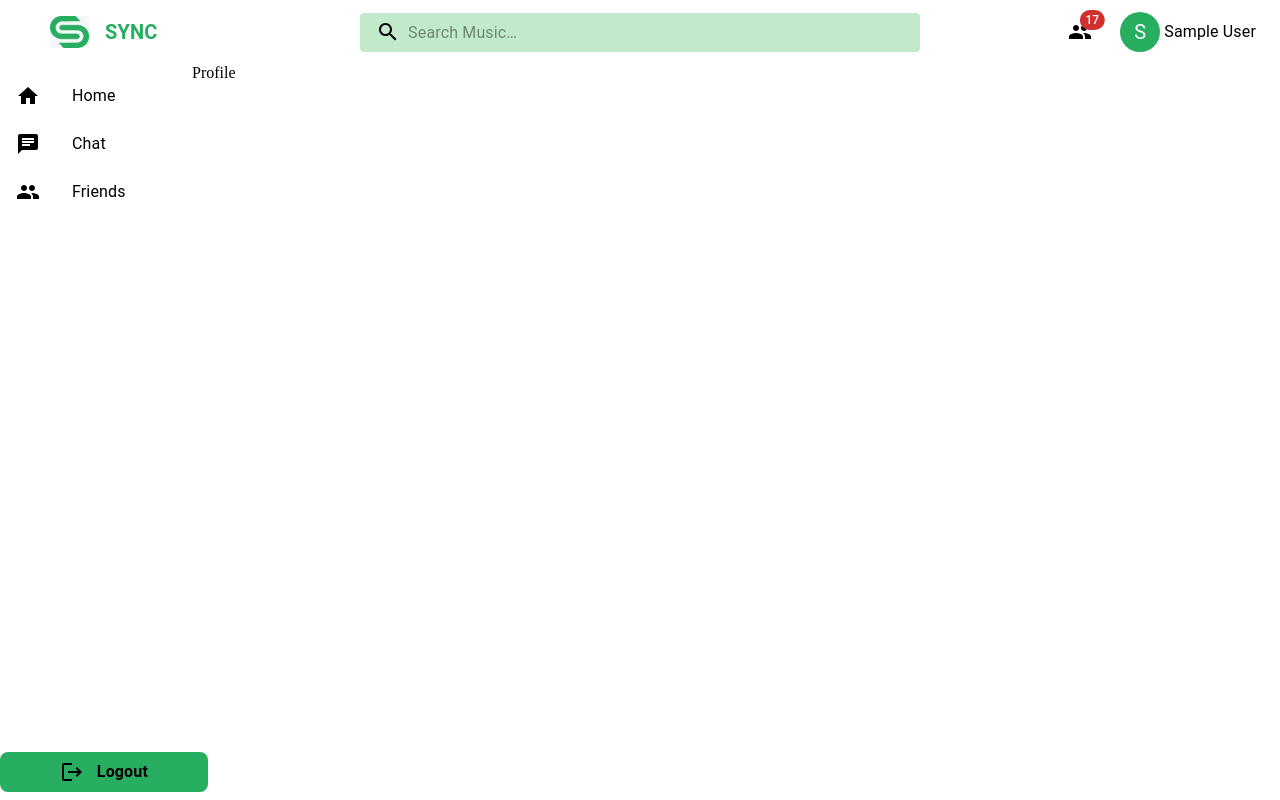
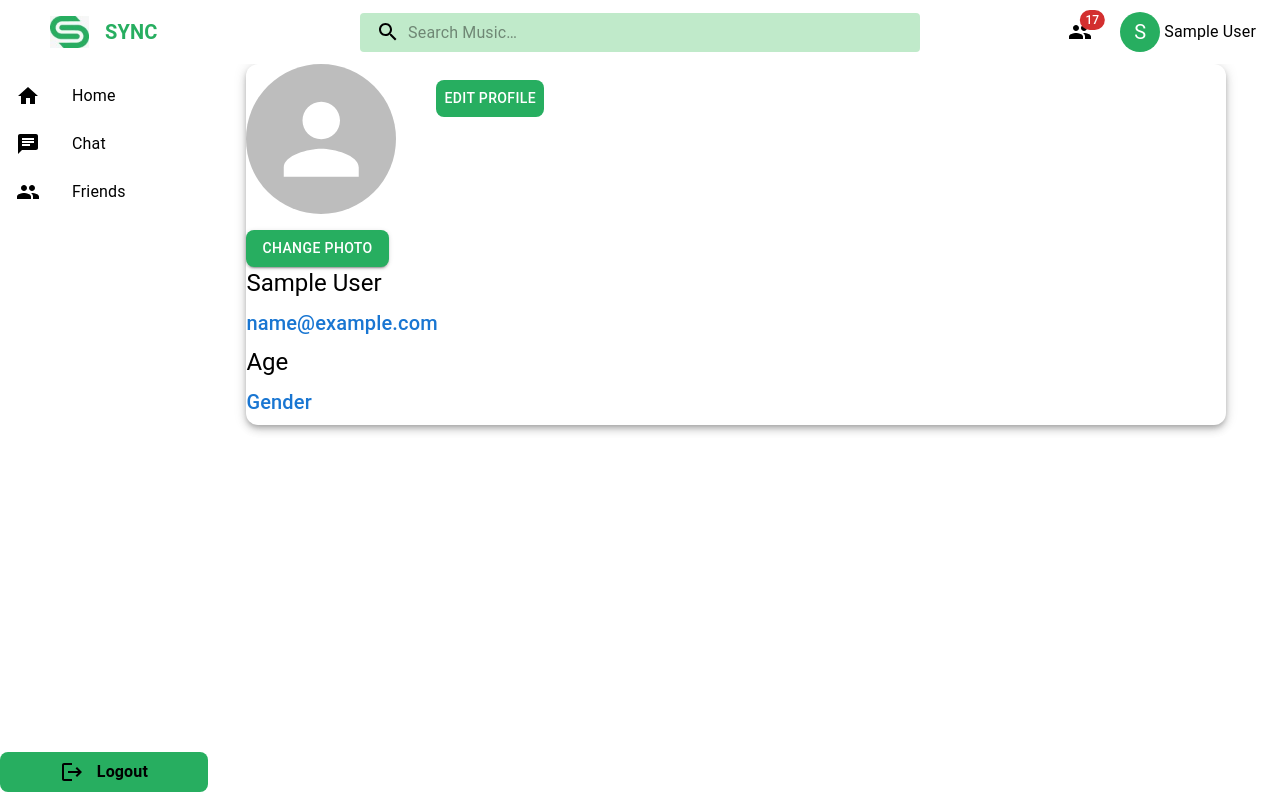
Before and after one commit to Sync-Chord/chord-sync-client, a React (Create React App) app: page /profile in a window 1280 px wide. Built offline with nearby package versions, Linux system fonts and the light colour scheme; sample sign-in values are in the browser's storage.

Commit message:
profile page updated

```diff
--- a/src/components/screens/profile/Profile.tsx
+++ b/src/components/screens/profile/Profile.tsx
@@ -1,7 +1,154 @@
-import React from "react"
+import {
+  Avatar,
+  Box,
+  Button,
+  Grid,
+  TextField,
+  Typography,
+} from "@mui/material";
+import { useState } from "react";
+import { useSelector } from "react-redux";
 
 const Profile = () => {
-  return <div>Profile</div>
-}
+  const { user } = useSelector((state: any) => state.auth.user);
+  const [editMode, setEditMode] = useState(false);
+  const [userData, setUserData] = useState({ ...user });
 
-export default Profile
+  const handleInputChange = (e: React.ChangeEvent<HTMLInputElement>) => {
+    const { name, value } = e.target;
+    setUserData((prevData: any) => ({
+      ...prevData,
+      [name]: value,
+    }));
+  };
+
+  const toggleEditMode = () => {
+    if (editMode) {
+      // Here you can dispatch an action to save the changes, e.g.:
+      // dispatch(updateUserData(userData));
+    }
+    setEditMode(!editMode);
+  };
+
+  return (
+    <Grid
+      container
+      sx={{
+        bgcolor: "white",
+        borderRadius: 3,
+        boxShadow: 5,
+        width: "90%",
+        marginLeft: "5%",
+      }}
+    >
+      <Grid container spacing={5}>
+        <Grid item spacing={5}>
+          <Avatar sx={{ width: 150, height: 150 }} src={user.image} />
+          <Button
+            variant="contained"
+            component="label"
+            sx={{
+              mt: 2,
+              borderRadius: 2,
+              bgcolor: "#27AE60",
+              "&:hover": {
+                backgroundColor: "#10632a",
+              },
+            }}
+          >
+            Change Photo
+            <input hidden accept="image/*" type="file" />
+          </Button>
+        </Grid>
+
+        <Grid item>
+          <Button
+            sx={{
+              mt: 2,
+              borderRadius: 2,
+              backgroundColor: "#27AE60",
+              color: "white",
+              "&:hover": {
+                backgroundColor: "#10632a",
+              },
+            }}
+            onClick={toggleEditMode}
+          >
+            {editMode ? "Save Changes" : "Edit Profile"}
+          </Button>
+        </Grid>
+      </Grid>
+      <Grid container>
+        <Box>
+          {editMode ? (
+            <Grid
+              spacing={2}
+              sx={{ "& .MuiTextField-root": { m: 1, width: "75ch" } }}
+            >
+              <Grid container>
+                <TextField
+                  label="Name"
+                  name="name"
+                  value={userData.name}
+                  onChange={handleInputChange}
+                  fullWidth
+                  sx={{ mb: 2 }}
+                />
+                <TextField
+                  label="Email"
+                  name="email"
+                  value={userData.email}
+                  onChange={handleInputChange}
+                  fullWidth
+                  sx={{ mb: 2 }}
+                />
+              </Grid>
+              <Grid container>
+                <TextField
+                  label="Mobile"
+                  name="phone"
+                  value={userData.phone_number}
+                  onChange={handleInputChange}
+                  fullWidth
+                  sx={{ mb: 2 }}
+                />
+                <TextField
+                  label="Age"
+                  name="age"
+                  value={userData.age}
+                  onChange={handleInputChange}
+                  fullWidth
+                  sx={{ mb: 2 }}
+                />
+                <TextField
+                  label="Gender"
+                  name="gender"
+                  value={userData.gender}
+                  onChange={handleInputChange}
+                  fullWidth
+                />
+              </Grid>
+            </Grid>
+          ) : (
+            <>
+              <Typography variant="h5" gutterBottom>
+                {user.name}
+              </Typography>
+              <Typography variant="h6" color="primary" gutterBottom>
+                {user.email}
+              </Typography>
+              <Typography variant="h5" gutterBottom>
+                {user.age ? user.age : "Age"}
+              </Typography>
+              <Typography variant="h6" color="primary" gutterBottom>
+                {user.gender ? user.gender : "Gender"}
+              </Typography>
+            </>
+          )}
+        </Box>
+      </Grid>
+    </Grid>
+  );
+};
+
+export default Profile;
```
